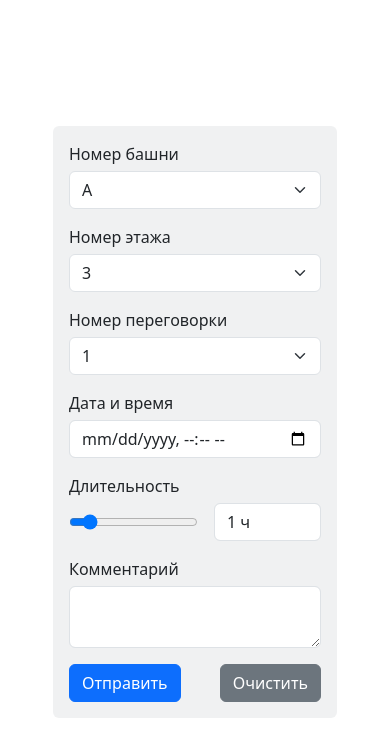
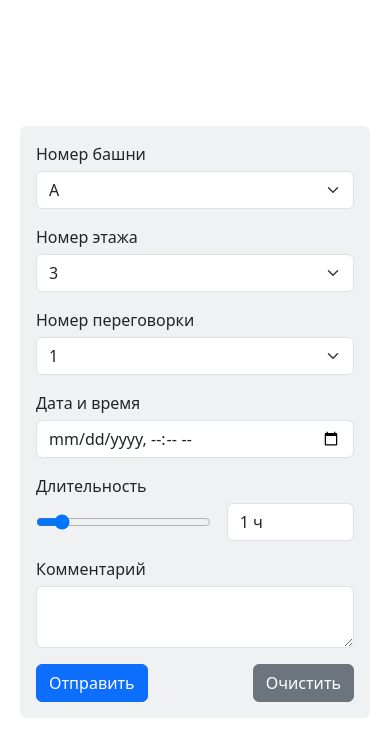
Before and after one commit to KatlinBulycheva/vk-techno-test, a website: page index.html in a window 390 px wide. Drawn offline with nearby package versions, Linux system fonts and the light colour scheme.

Commit message:
feat: add media queries

```diff
--- a/index.html
+++ b/index.html
@@ -12,7 +12,7 @@
 </head>
 <body class="h-100">
     <main class="h-100 d-flex justify-content-center align-items-center">
-        <form data-form class="d-flex flex-column gap-3 p-3 bg-secondary bg-opacity-10 rounded-2" name='booking-room'>
+        <form data-form class="d-flex flex-column gap-3 p-3 bg-secondary bg-opacity-10 rounded-2" name='booking-room' id="form">
 
             <label class="form-group">
                 <div>Hомер башни</div>
@@ -58,8 +58,8 @@
             <label class="form-group">
                 <div>Длительность</div>
                 <div class="d-flex justify-content-between gap-3">
-                    <input id='duration' type="range" name="duration" min="0.5" max="5" step="0.5" value="1" required>
-                    <span data-duration style='display: inline;' class="form-control"></span>
+                    <input class="flex-fill" id='duration' type="range" name="duration" min="0.5" max="5" step="0.5" value="1" required>
+                    <span style="width: 40%;" data-duration style='display: inline;' class="form-control"></span>
                 </div>
             </label>
 
--- a/style.css
+++ b/style.css
@@ -1,5 +1,26 @@
+main {
+    padding: 20px;
+}
+
+#form {
+    width: 450px;
+}
+
 .form-group {
     display: flex;
     flex-direction: column;
     gap: 5px;
 }
+
+@media (max-width: 1000px) {
+    #form {
+        width: 400px;
+    }
+}
+
+@media (max-width: 300px) {
+    .container-buttons {
+        flex-direction: column;
+        gap: 10px;
+    }
+}
```
